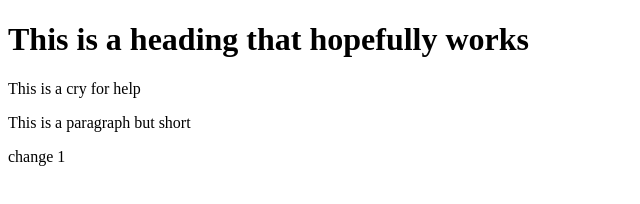
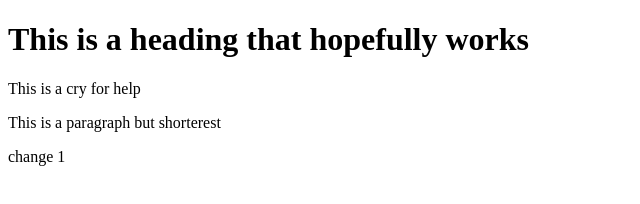
Before and after one commit to ianras/Projects, a plain HTML site: page index.html in a window 1280 px wide. Shown: the full height of the page, 0-640 px from the left. Drawn offline with Linux system fonts and the light colour scheme.

```diff
--- a/index.html
+++ b/index.html
@@ -6,7 +6,7 @@
   <body>
     <h1>This is a heading that hopefully works</h1>
     <p>This is a cry for help</p>
-    <p>This is a paragraph but short</p>
+    <p>This is a paragraph but shorterest</p>
     <p>change 1</p>
   </body>
 </html>
```
